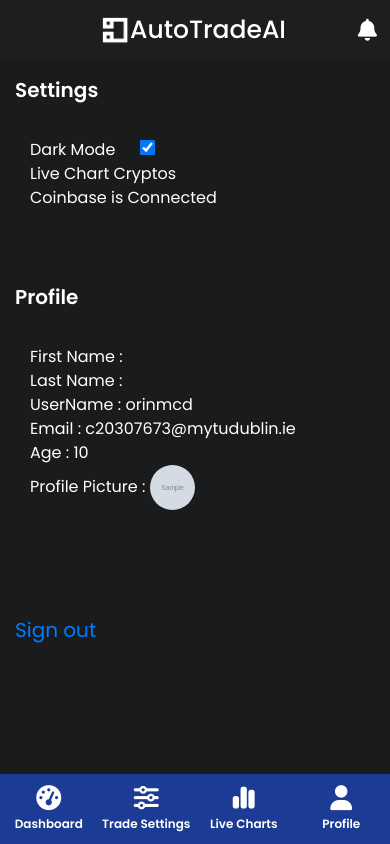
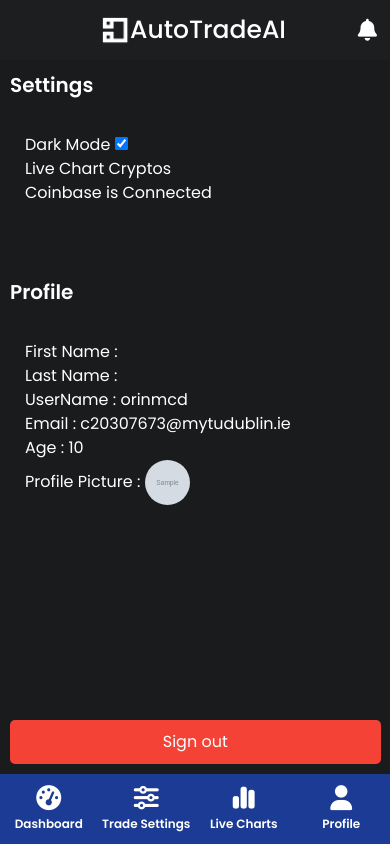
Before and after one commit to orin635/atai, a Django app: page /profile in a window 390 px wide. Run offline with Django 5.2, Linux system fonts and the light colour scheme; a user stored in the database is signed in; data comes from the database, SQL or seed files in the repository; tables that the repository leaves empty hold one stand-in row (values such as "Sample post"); grey boxes marked "Sample" are stand-in pictures; some libraries are stand-ins or nearby versions; some web fonts are replaced.

Commit message:
Added mobile friendly logout button Fixed darkmode checkbox error on mobile where I was reusing the checkbox code, so when I clicked the second checkbox, it checked the condition of the first one and submitted that, which made it not able to change the theme

```diff
--- a/atai_app/templates/profile.html
+++ b/atai_app/templates/profile.html
@@ -4,10 +4,11 @@
     {% load static %}
     <div id = "profile-container">
         <link rel="stylesheet" href="{% static 'assets/css/profile.css' %}">
+        <script src="{% static 'assets/js/profile.js' %}"></script>
         <span>Settings</span>
         <hr>
         <ul>
-            <li>Dark Mode <label for="dark_mode"></label><input type="checkbox" id="dark_mode" name="dark_mode" class="btn-check" {% if profile.dark_mode %}checked{% endif %} onchange="updateDarkMode({{ profile.user.id }});"></li>
+            <li>Dark Mode <label for="dark_mode"></label><input type="checkbox" id="dark_mode_mobile" name="dark_mode" class="btn-check" {% if profile.dark_mode %}checked{% endif %} onchange="updateDarkModeMobile({{ profile.user.id }});"></li>
             <li>Live Chart Cryptos</li>
             {% if profile.coinbase_connected %}
                 <li>Coinbase is Connected</li>
@@ -33,6 +34,6 @@
         </ul>
         <br><br><br>
         <hr>
-        <span><a class="h-nav-link" href="{% url 'logout_user' %}">Sign out</a></span>
+        <span><a class="h-nav-link" id = "sign-out-button" href="{% url 'logout_user' %}">Sign out</a></span>
     </div>
 {% endblock %}
--- a/atai_app/views.py
+++ b/atai_app/views.py
@@ -199,6 +199,7 @@
 
 def update_dark_mode(request):
     user_id = request.POST.get('user_id')
+    print(user_id)
     dark_mode = request.POST.get('dark_mode') == 'true'  # Convert string to boolean
     profile = Profile.objects.get(user__id=user_id)
     profile.dark_mode = dark_mode
--- a/static/assets/css/base.css
+++ b/static/assets/css/base.css
@@ -258,11 +258,12 @@
     display: none;
 }
 
-#dark_mode {
+.dark_mode {
     margin-left: 20px;
     width: 15px;
     height: 15px;
 }
+
 
 
 @media screen and (max-width: 868px) {
--- a/static/assets/css/profile.css
+++ b/static/assets/css/profile.css
@@ -6,8 +6,55 @@
 ul {
     padding-left: 15px;
 }
+#bottom-container {
+    display: flex; /* Use flexbox layout */
+    flex-direction: column; /* Stack children vertically */
+    justify-content: flex-end; /* Align children to the end (bottom) */
+}
 
-#profile-container {
-    padding-top: 15px;
-    padding-left: 15px;
+#sign-out-button {
+    padding: 10px 20px; /* Button padding */
+    background-color: #f44336; /* Red background */
+    color: white; /* White text */
+    border: none; /* No border */
+    border-radius: 5px; /* Rounded corners */
+    font-size: 16px; /* Text size */
+    cursor: pointer; /* Cursor changes to hand icon */
+    transition: background-color 0.3s, transform 0.2s; /* Smooth transition for hover effects */
+    outline: none; /* Remove outline */
+    display: flex;
+    justify-content: center; /* Center horizontally */
+    align-items: center;
+    text-decoration: none;
+    text-align: center;
+    margin-top: auto;
+    position:absolute;
+    bottom:80px;
+    width: 95vw;
 }
+
+/* Hover and active states for the Sign Out button */
+#sign-out-button:hover, #sign-out-button:active {
+    background-color: #d32f2f; /* Darker shade of red for the background */
+    transform: scale(1.05); /* Slightly increase the button size */
+}
+
+#profile-container{
+    display: flex;
+    flex-direction: column;
+    height: calc(100vh - 130px);
+    justify-content: flex-start;
+    padding: 10px;
+}
+
+@media screen and (min-width: 868px) {
+    #sign-out-button {
+        width: 120px;
+    }
+}
+
+@media screen and (max-height: 680px) {
+    #sign-out-button {
+        position: relative;
+    }
+}
--- a/static/assets/js/base.js
+++ b/static/assets/js/base.js
@@ -88,9 +88,9 @@
 }
 
 function updateDarkMode(userId) {
+    console.log("UpdateDarkmode")
     const csrftoken = getCookie('csrftoken');
     const isChecked = $('#dark_mode').is(':checked');
-
     $.ajax({
         url: '/update-dark-mode/',
         type: 'POST',
```
Also changed, not shown: static/assets/js/profile.js (added, +36 -0 lines).
